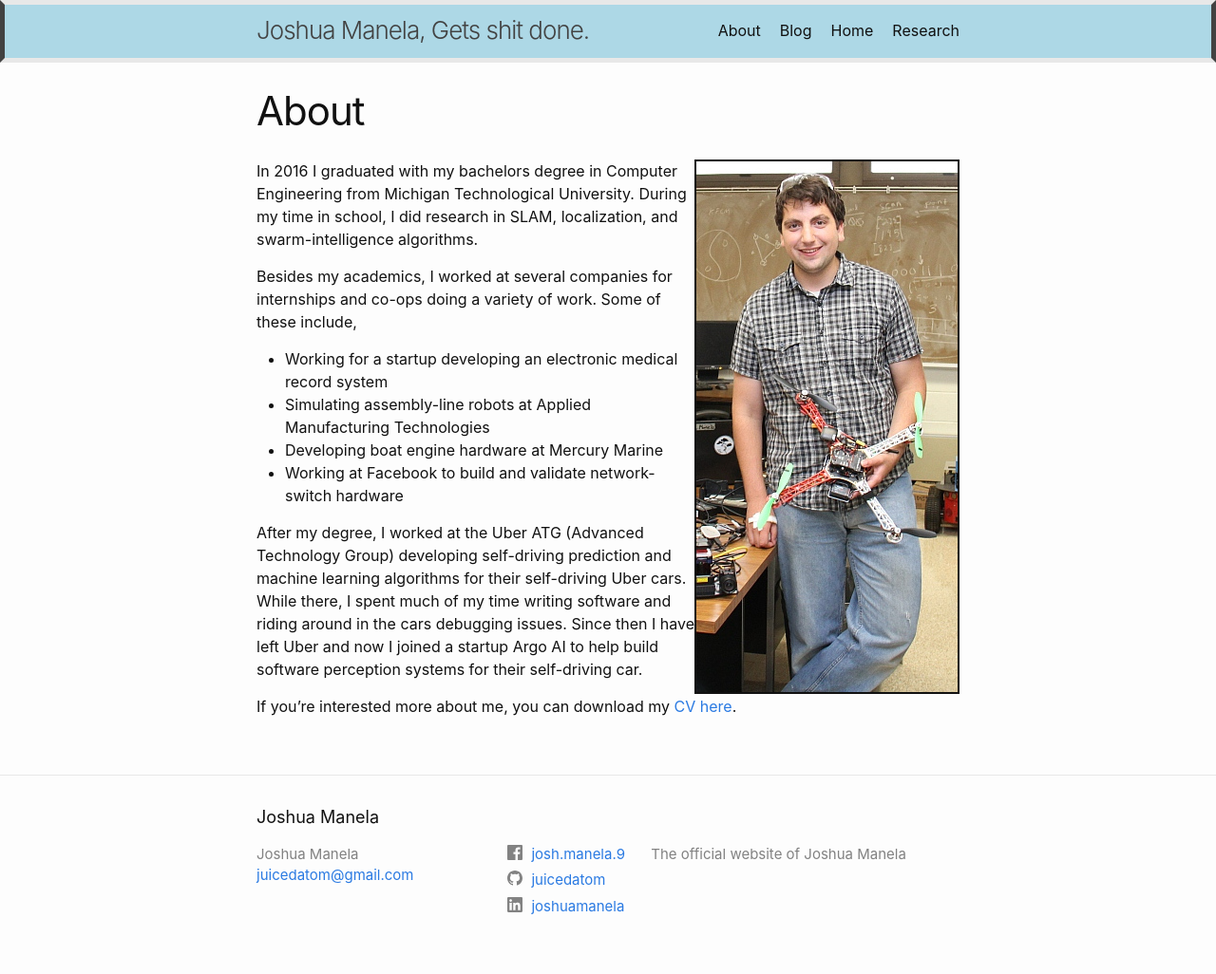
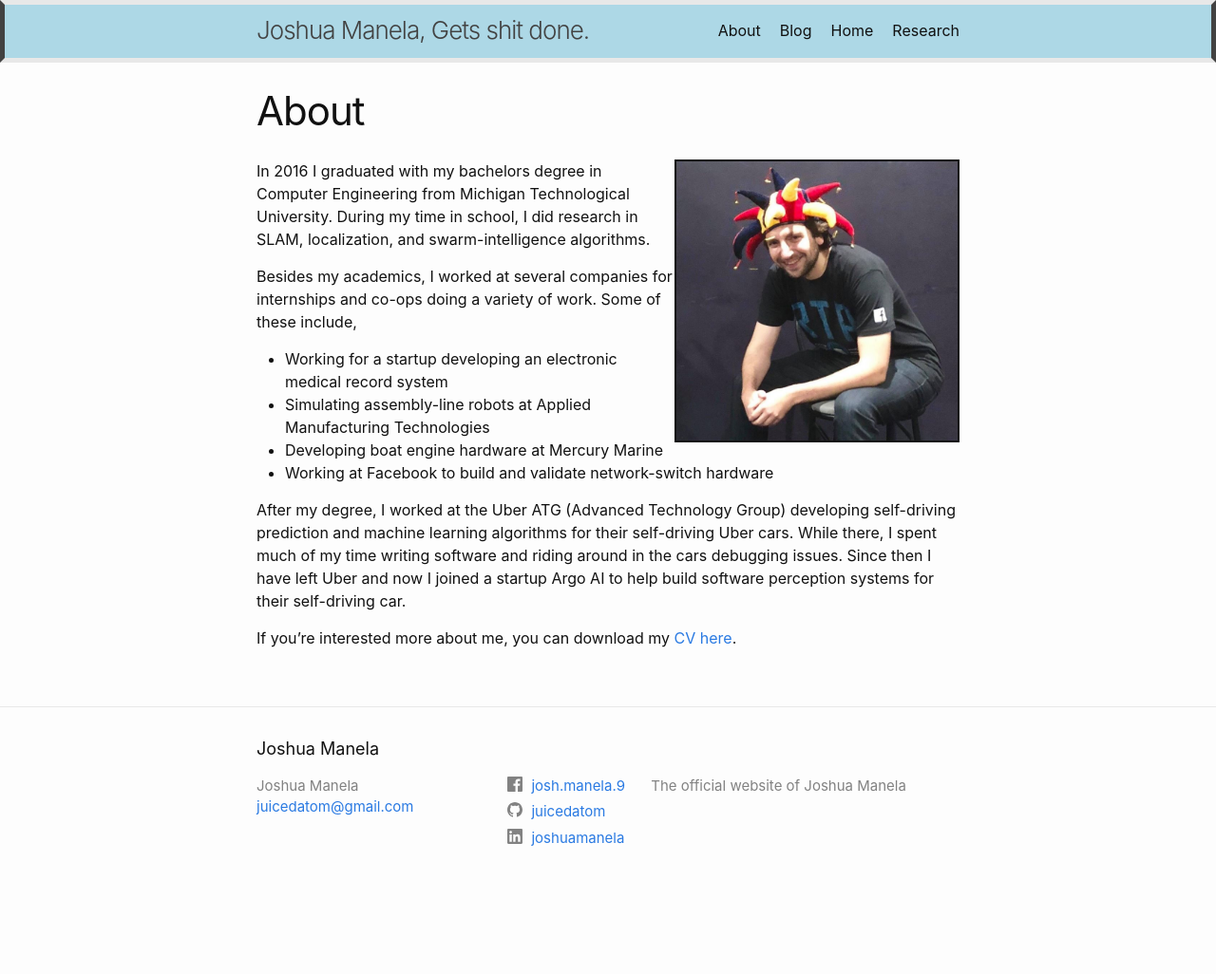
Before and after one commit to juicedatom/mygithubpage, a Jekyll site: the page built from about.md, in a window 1280 px wide. Shown: the whole page at 95% size. Built offline with Jekyll 4.4.1, drawn with Linux system fonts in a browser that asks for light colours; after the commit the page ends 954 px from its top, so only the background shows below that.

Commit message:
Update picture to funny hat picture.

```diff
--- a/about.md
+++ b/about.md
@@ -4,7 +4,7 @@
 permalink: /about/
 ---
 
-<img style="float: right;" src="/josh_in_lab.jpg" border="2">
+<img style="float: right;" src="/funnyhat.jpg" border="2" width="40%">
 In 2016 I graduated with my bachelors degree in Computer Engineering from Michigan Technological University.  During my time in school, I did research in SLAM, localization, and swarm-intelligence algorithms.
 
 Besides my academics, I worked at several companies for internships and co-ops doing a variety of work.  Some of these include,
```
Also changed, not shown: funnyhat.jpg (added).
